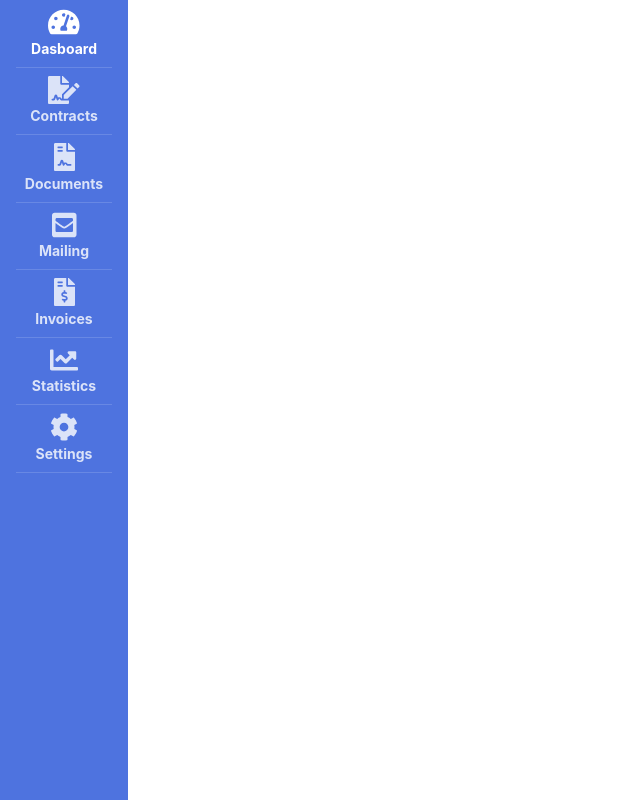
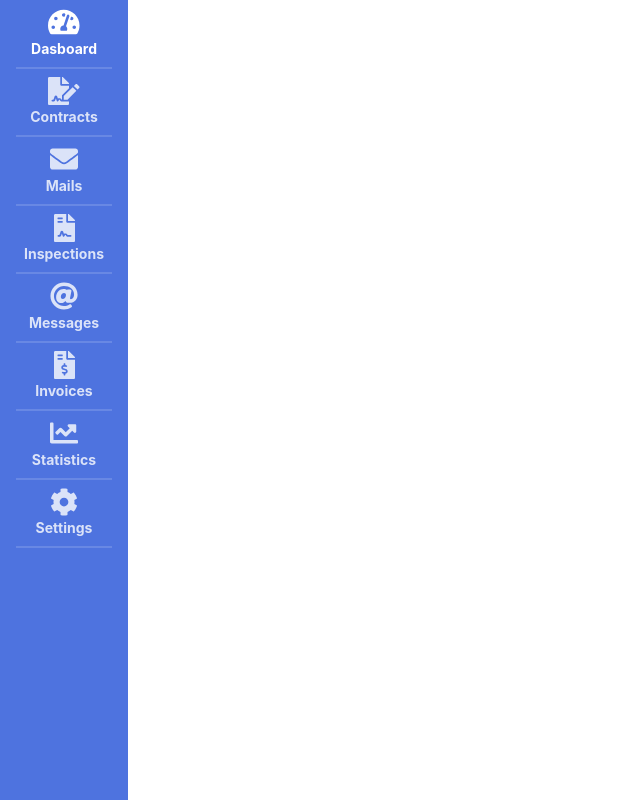
Before and after one commit to GabrielDCelery/szekhely-admin, a React (Create React App) app in the folder frontend/: page / in a window 1280 px wide. Shown: the whole page, without its empty margins (0-640 px from the left). Built offline with nearby package versions, Linux system fonts and the light colour scheme.

Commit message:
- Making adjustments to Navbar

```diff
--- a/frontend/src/components/Navbar/NavbarItem.css
+++ b/frontend/src/components/Navbar/NavbarItem.css
@@ -12,6 +12,6 @@
 }
 
 .NavbarItem hr {
-    border-top: 1px solid rgba(255,255,255,.15);
+    border-top: 2px solid rgba(255,255,255,.15);
     margin: 0 1rem 0rem;
 }
--- a/frontend/src/state/defaultState/router.default.js
+++ b/frontend/src/state/defaultState/router.default.js
@@ -16,14 +16,19 @@ export const routerDefaultState = [{
     path: '/contracts/addnew'
   }]
 }, {
-  label: 'Documents',
+  label: 'Mails',
+  icon: 'envelope',
+  path: '/mails',
+  page: 'Contracts',
+}, {
+  label: 'Inspections',
   icon: 'file-contract',
   path: '/documents',
   page: 'Contracts',
 }, {
-  label: 'Mailing',
-  icon: 'envelope-square',
-  path: '/mailing',
+  label: 'Messages',
+  icon: 'at',
+  path: '/messages',
   page: 'Mailing',
   children: [{
     label: 'Search',
```
Also changed, not shown: frontend/src/lib/fontawesome.js (+6 -2 lines).
